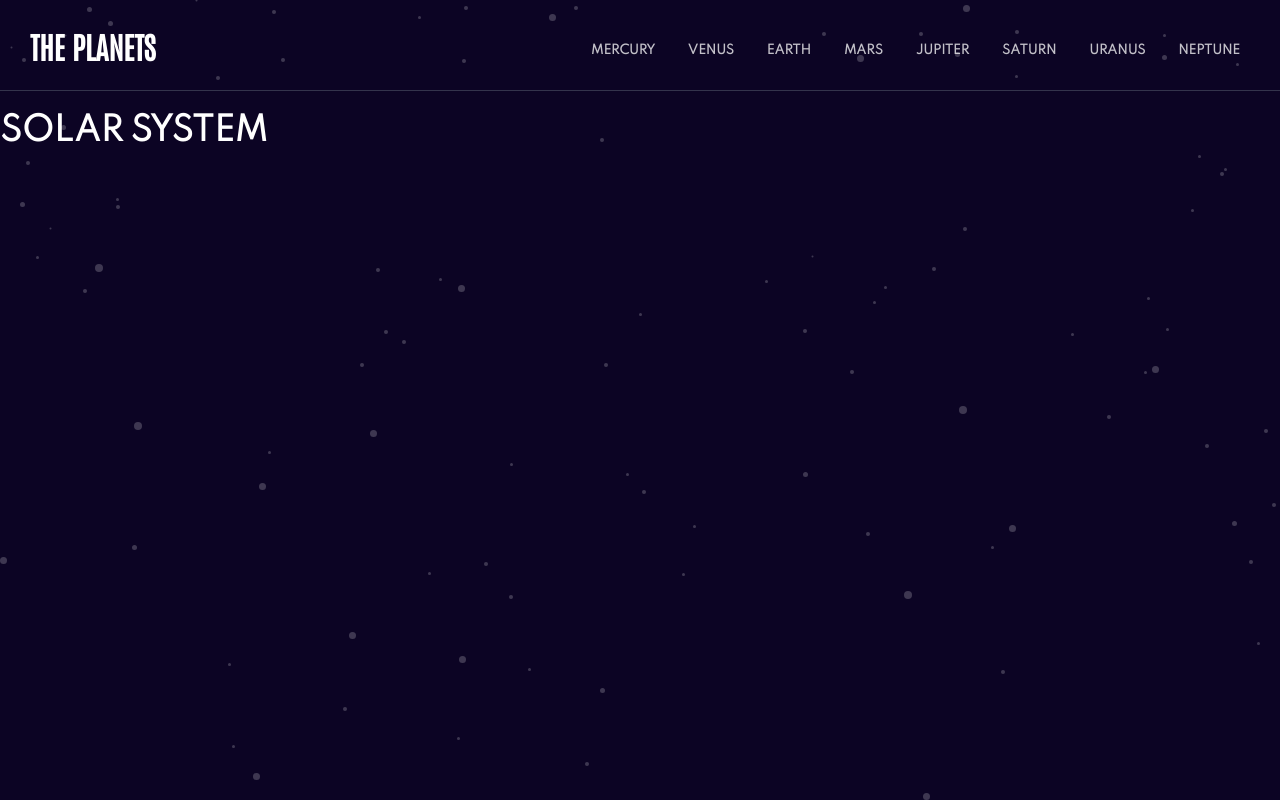
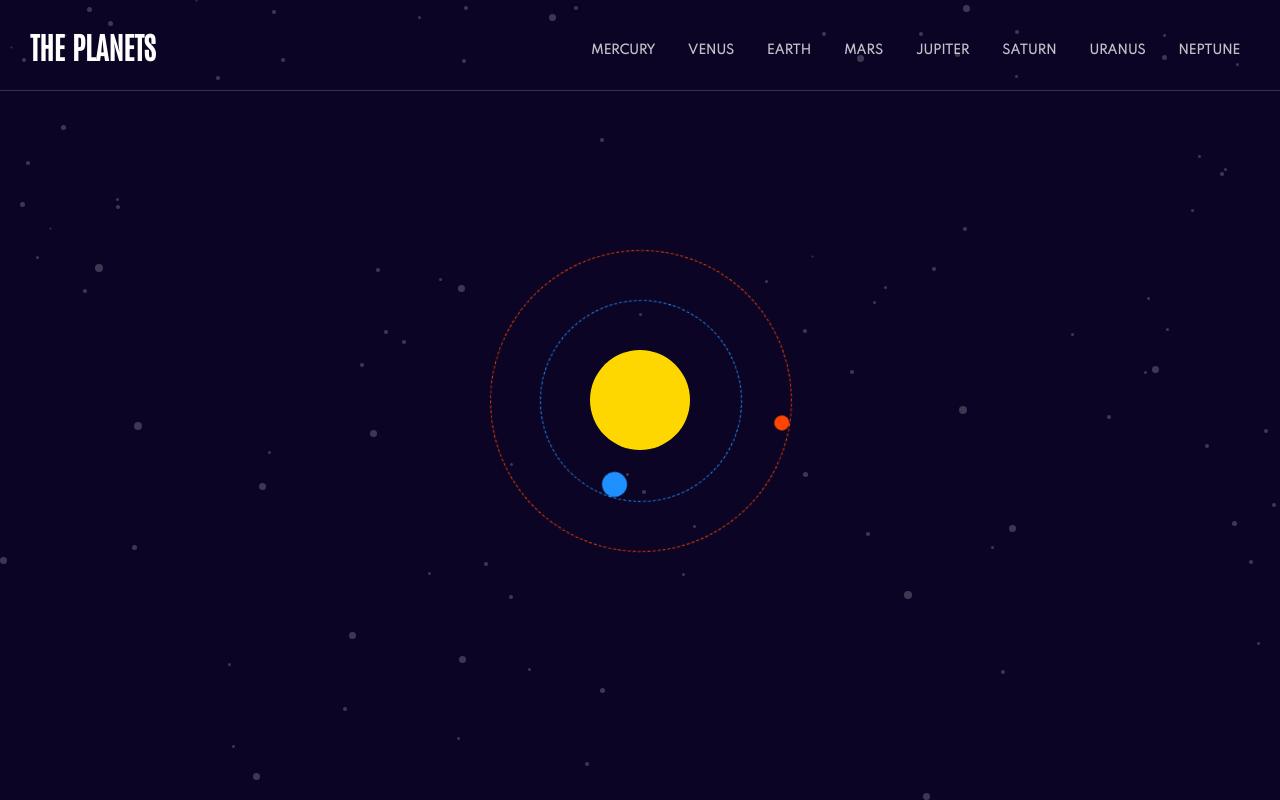
Before and after one commit to asalamgit/Planets-fact, a React (Create React App) app: page / in a window 1280 px wide. Built offline with nearby package versions, Linux system fonts and the light colour scheme.

Commit message:
systeme solaire terre et mars qui tourne autour du soleil ok

```diff
--- a/src/routes/SolarSystem/SolarSystem.jsx
+++ b/src/routes/SolarSystem/SolarSystem.jsx
@@ -1,12 +1,20 @@
-import React from 'react'
+import React from 'react';
 import classes from './SolarSystem.module.scss';
 
 const SolarSystem = () => {
-  return (
-    <div className={classes.solarSystem}>
-      <h1>SOLAR SYSTEM</h1>
+	return (
+		// <div className={classes.solar-system}>
+			<div className={classes.solarSystem}>
+      <div className={classes.sun}></div>
+      <div className={classes.earthOrbit}>
+        <div className={classes.earth}></div>
+      </div>
+      <div className={classes.marsOrbit}>
+        <div className={classes.mars}></div>
+      </div>
     </div>
-  )
-}
+		// </div>
+	);
+};
 
-export default SolarSystem
+export default SolarSystem;
--- a/src/routes/SolarSystem/SolarSystem.module.scss
+++ b/src/routes/SolarSystem/SolarSystem.module.scss
@@ -1,5 +1,96 @@
 .solarSystem{
-  h1{
-    color: white;
+.sun {
+  background-color: #FFD700;
+}
+.earth {
+  background-color: #1E90FF;
+}
+.mars {
+  background-color: #FF4500;
+}
+
+.sun {
+  width: 100px;
+  height: 100px;
+  border-radius: 50%;
+  position: absolute;
+  left: 50%;
+  top: 50%;
+  margin-left: -50px;
+  margin-top: -50px;
+}
+
+.earth {
+  width: 25px;
+  height: 25px;
+  border-radius: 50%;
+  position: absolute;
+  left: 50%;
+  margin-left: -12.5px;
+}
+
+.mars {
+  width: 15px;
+  height: 15px;
+  border-radius: 50%;
+  position: absolute;
+  left: 50%;
+  margin-left: -7.5px;
+}
+
+.earthOrbit {
+  width: 200px;
+  height: 200px;
+  border-radius: 50%;
+  position: absolute;
+  left: 50%;
+  top: 50%;
+  margin-left: -100px;
+  margin-top: -100px;
+  border: 1px dashed #1E90FF;
+}
+
+.marsOrbit {
+  width: 300px;
+  height: 300px;
+  border-radius: 50%;
+  position: absolute;
+  left: 50%;
+  top: 50%;
+  margin-left: -150px;
+  margin-top: -150px;
+  border: 1px dashed #FF4500;
+}
+
+.earthOrbit {
+  animation-name: rotate-earth;
+  animation-duration: 10s;
+  animation-iteration-count: infinite;
+  animation-timing-function: linear;
+}
+
+@keyframes rotate-earth {
+  from {
+    transform: rotate(0deg);
+  }
+  to {
+    transform: rotate(360deg);
   }
 }
+
+.marsOrbit {
+  animation-name: rotate-mars;
+  animation-duration: 20s;
+  animation-iteration-count: infinite;
+  animation-timing-function: linear;
+}
+
+@keyframes rotate-mars {
+  from {
+    transform: rotate(0deg);
+  }
+  to {
+    transform: rotate(360deg);
+  }
+}
+}
```
